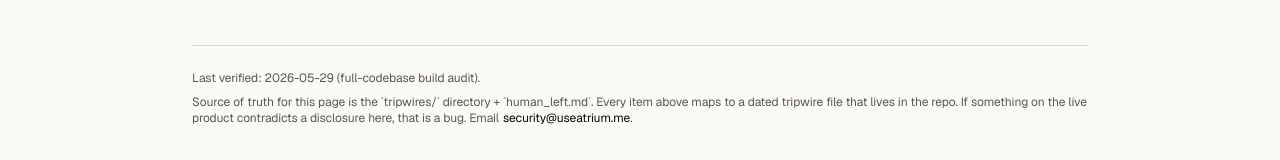
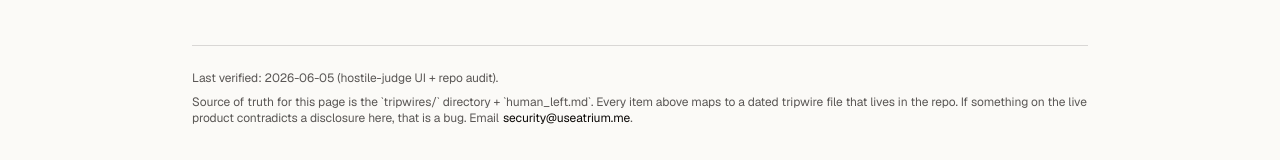
Before and after one commit to Pratiikpy/atrium, a Next.js app in the folder apps/verify/: page /docs/honesty in a window 1280 px wide. Shown: the part 4449-4609 px from the top of the page. Built offline with nearby package versions, Linux system fonts and the light colour scheme; no server answers.

Commit message:
fix(honesty): bump /docs/honesty last-verified date to 2026-06-05

```diff
--- a/apps/verify/src/app/docs/honesty/page.tsx
+++ b/apps/verify/src/app/docs/honesty/page.tsx
@@ -203,7 +203,7 @@ export default function HonestyPage() {
       </section>
 
       <footer className="mt-16 border-t border-divider pt-6 text-xs text-muted">
-        <p>Last verified: 2026-05-29 (full-codebase build audit).</p>
+        <p>Last verified: 2026-06-05 (hostile-judge UI + repo audit).</p>
         <p className="mt-2">
           Source of truth for this page is the `tripwires/` directory + `human_left.md`. Every item
           above maps to a dated tripwire file that lives in the repo. If something on the live
```
